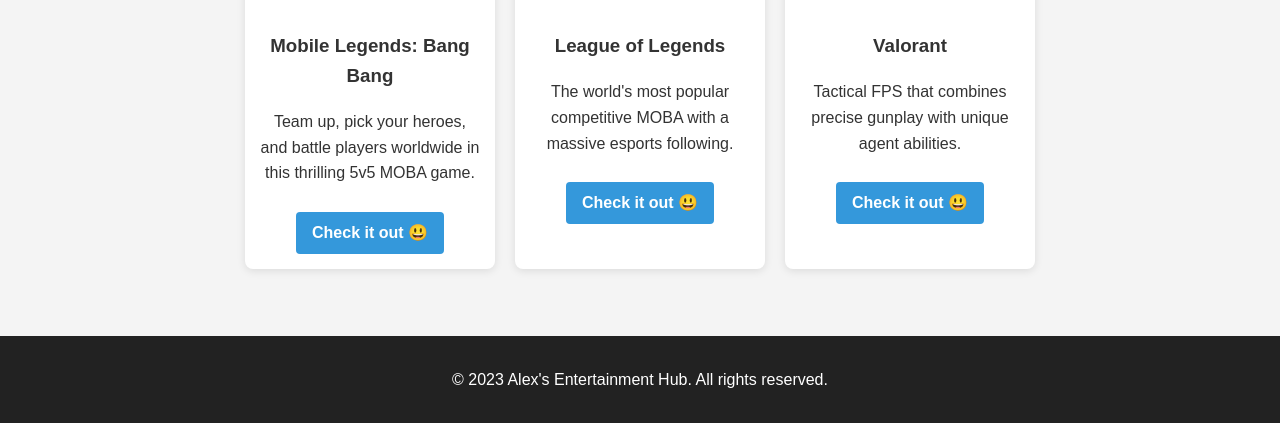
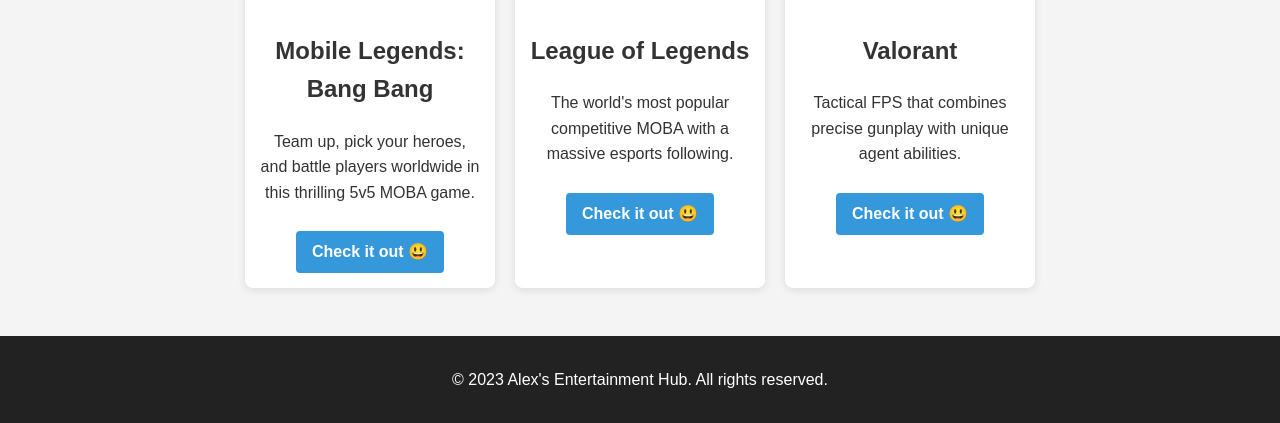
Before and after one commit to ALEHYDRO/CSE24-031, a plain HTML site: page Games.html in a window 1280 px wide. Shown: the part 524-947 px from the top of the page. Drawn offline with Linux system fonts and the light colour scheme.

Commit message:
changed h3 tags to h2 tags

```diff
--- a/Games.html
+++ b/Games.html
@@ -31,7 +31,7 @@
             <div class="game-card">
                 <img src="https://encrypted-tbn0.gstatic.com/images?q=tbn:ANd9GcT8VC0e2MGTm3qiKcLi8muLqfhQqcQjlXcGGSORzGN1EHxGdxnVSUYGncDNoi5IckotRZ8i" alt="Mobile Legends gameplay">
                 <div class="game-card-content">
-                    <h3>Mobile Legends: Bang Bang</h3>
+                    <h2>Mobile Legends: Bang Bang</h2>
                     <p>Team up, pick your heroes, and battle players worldwide in this thrilling 5v5 MOBA game.</p>
                     <a href="https://play.google.com/store/apps/details?id=com.mobile.legends&hl=en" class="game-link">Check it out 😃</a>
                 </div>
@@ -40,7 +40,7 @@
             <div class="game-card">
                 <img src="https://cdn1.epicgames.com/offer/24b9b5e323bc40eea252a10cdd3b2f10/EGS_LeagueofLegends_RiotGames_S1_2560x1440-80471666c140f790f28dff68d72c384b" alt="League of Legends gameplay">
                 <div class="game-card-content">
-                    <h3>League of Legends</h3>
+                    <h2>League of Legends</h2>
                     <p>The world's most popular competitive MOBA with a massive esports following.</p>
                     <a href="https://www.leagueoflegends.com/" class="game-link">Check it out 😃</a>
                 </div>
@@ -49,7 +49,7 @@
             <div class="game-card">
                 <img src="https://variety.com/wp-content/uploads/2024/08/Valorant_a27b53.png?w=1000&h=667&crop=1" alt="Valorant gameplay">
                 <div class="game-card-content">
-                    <h3>Valorant</h3>
+                    <h2>Valorant</h2>
                     <p>Tactical FPS that combines precise gunplay with unique agent abilities.</p>
                     <a href="https://playvalorant.com/" class="game-link">Check it out 😃</a>
                 </div>
```
